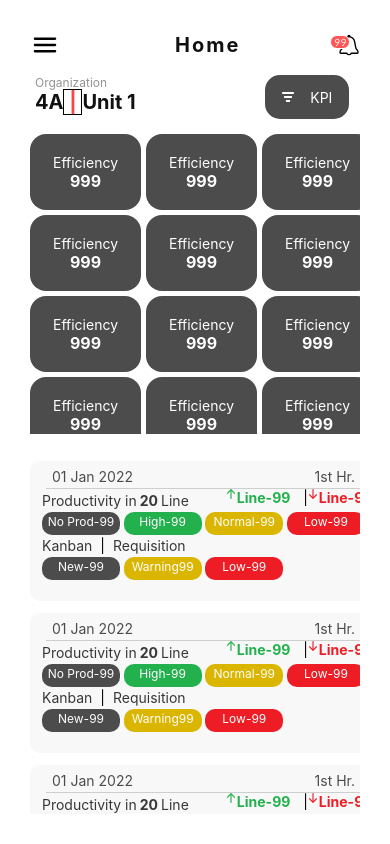
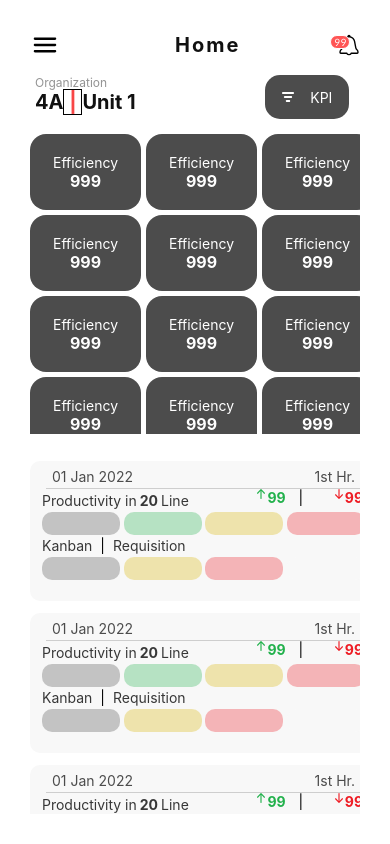
Before and after one commit to aurnabnil66/React-Native-Development, a React Native app: screen /HomePage in a window 390 px wide. Built offline with nearby package versions, Linux system fonts and the light colour scheme.

Commit message:
some changes are made

```diff
--- a/src/app/KPIHomePage/HomePage.js
+++ b/src/app/KPIHomePage/HomePage.js
@@ -48,24 +48,23 @@ function HomePage({navigation}) {
       productivityStart: 'Productivity in',
       productivityNum: 20,
       productivityEnd: 'Line',
-      lineText: 'Line-',
+      // lineText: 'Line-',
       lineUp: 99,
       lineDown: 99,
-      noProdText: 'No Prod-',
       noProdNum: 99,
-      highProdText: 'High-',
+      // highProdText: 'High-',
       highProdNum: 99,
-      normalProdText: 'Normal-',
+      // normalProdText: 'Normal-',
       normalProdNum: 99,
-      lowProdText: 'Low-',
+      // lowProdText: 'Low-',
       lowProdNum: 99,
       kanban: 'Kanban',
       requisition: 'Requisition',
-      newText: 'New-',
+      // newText: 'New-',
       newNum: 99,
-      warningText: 'Warning',
+      // warningText: 'Warning',
       warningNum: 99,
-      dangerText: 'Danger',
+      // dangerText: 'Danger',
       dangerNum: 99,
     },
     {
@@ -74,24 +73,23 @@ function HomePage({navigation}) {
       productivityStart: 'Productivity in',
       productivityNum: 20,
       productivityEnd: 'Line',
-      lineText: 'Line-',
+      // lineText: 'Line-',
       lineUp: 99,
       lineDown: 99,
-      noProdText: 'No Prod-',
       noProdNum: 99,
-      highProdText: 'High-',
+      // highProdText: 'High-',
       highProdNum: 99,
-      normalProdText: 'Normal-',
+      // normalProdText: 'Normal-',
       normalProdNum: 99,
-      lowProdText: 'Low-',
+      // lowProdText: 'Low-',
       lowProdNum: 99,
       kanban: 'Kanban',
       requisition: 'Requisition',
-      newText: 'New-',
+      // newText: 'New-',
       newNum: 99,
-      warningText: 'Warning',
+      // warningText: 'Warning',
       warningNum: 99,
-      dangerText: 'Danger',
+      // dangerText: 'Danger',
       dangerNum: 99,
     },
     {
@@ -100,24 +98,23 @@ function HomePage({navigation}) {
       productivityStart: 'Productivity in',
       productivityNum: 20,
       productivityEnd: 'Line',
-      lineText: 'Line-',
+      // lineText: 'Line-',
       lineUp: 99,
       lineDown: 99,
-      noProdText: 'No Prod-',
       noProdNum: 99,
-      highProdText: 'High-',
+      // highProdText: 'High-',
       highProdNum: 99,
-      normalProdText: 'Normal-',
+      // normalProdText: 'Normal-',
       normalProdNum: 99,
-      lowProdText: 'Low-',
+      // lowProdText: 'Low-',
       lowProdNum: 99,
       kanban: 'Kanban',
       requisition: 'Requisition',
-      newText: 'New-',
+      // newText: 'New-',
       newNum: 99,
-      warningText: 'Warning',
+      // warningText: 'Warning',
       warningNum: 99,
-      dangerText: 'Danger',
+      // dangerText: 'Danger',
       dangerNum: 99,
     },
   ];
--- a/src/app/KPIHomePage/KPIStyles.js
+++ b/src/app/KPIHomePage/KPIStyles.js
@@ -167,12 +167,13 @@ const KPIStyles = StyleSheet.create({
     backgroundColor: '#4C4C4C',
     textAlign: 'center',
     justifyContent: 'center',
-    marginTop: 3
+    marginTop: 3,
+    opacity:0.3,
   },
   NoProdText: {
     fontSize: 12,
-    fontWeight: '400',
-    color: '#fff',
+    fontWeight: '900',
+    color: '#4C4C4C',
     marginTop: 2
   },
   HighProdBox: {
@@ -181,14 +182,15 @@ const KPIStyles = StyleSheet.create({
     width: 78,
     borderRadius: 10,
     backgroundColor: '#22B14C',
+    opacity:0.3,
     textAlign: 'center',
     justifyContent: 'center',
     marginTop: 3
   },
   HighProdText: {
     fontSize: 12,
-    fontWeight: '400',
-    color: '#fff',
+    fontWeight: '900',
+    color: '#22B14C',
     marginTop: 2
   },
   NormalProdBox: {
@@ -197,14 +199,15 @@ const KPIStyles = StyleSheet.create({
     width: 78,
     borderRadius: 10,
     backgroundColor: '#DAB600',
+    opacity:0.3,
     textAlign: 'center',
     justifyContent: 'center',
     marginTop: 3
   },
   NormalProdText: {
     fontSize: 12,
-    fontWeight: '400',
-    color: '#fff',
+    fontWeight: '900',
+    color: '#DAB600',
     marginTop: 2
   },
   LowProdBox: {
@@ -213,14 +216,15 @@ const KPIStyles = StyleSheet.create({
     width: 78,
     borderRadius: 10,
     backgroundColor: '#EE1C24',
+    opacity:0.3,
     textAlign: 'center',
     justifyContent: 'center',
     marginTop: 3
   },
   LowProdText: {
     fontSize: 12,
-    fontWeight: '400',
-    color: '#fff',
+    fontWeight: '900',
+    color: '#EE1C24',
     marginTop: 2
   },
   NewProdBox: {
@@ -229,14 +233,15 @@ const KPIStyles = StyleSheet.create({
     width: 78,
     borderRadius: 10,
     backgroundColor: '#4C4C4C',
+    opacity:0.3,
     textAlign: 'center',
     justifyContent: 'center',
     marginTop: 3
   },
   NewProdText: {
     fontSize: 12,
-    fontWeight: '400',
-    color: '#fff',
+    fontWeight: '900',
+    color: '#4C4C4C',
     marginTop: 2
   },
   WarningProdBox: {
@@ -245,14 +250,15 @@ const KPIStyles = StyleSheet.create({
     width: 78,
     borderRadius: 10,
     backgroundColor: '#DAB600',
+    opacity:0.3,
     textAlign: 'center',
     justifyContent: 'center',
     marginTop: 3
   },
   WarningProdText: {
     fontSize: 12,
-    fontWeight: '400',
-    color: '#fff',
+    fontWeight: '900',
+    color: '#DAB600',
     marginTop: 2
   },
   LowProdBox2: {
@@ -261,6 +267,7 @@ const KPIStyles = StyleSheet.create({
     width: 78,
     borderRadius: 10,
     backgroundColor: '#EE1C24',
+    opacity:0.3,
     textAlign: 'center',
     justifyContent: 'center',
     marginTop: 3
@@ -271,6 +278,7 @@ const KPIStyles = StyleSheet.create({
     width: 78,
     borderRadius: 10,
     backgroundColor: '#F8F8F8',
+    opacity:0.3,
     textAlign: 'center',
     justifyContent: 'center',
     marginTop: 3
```
